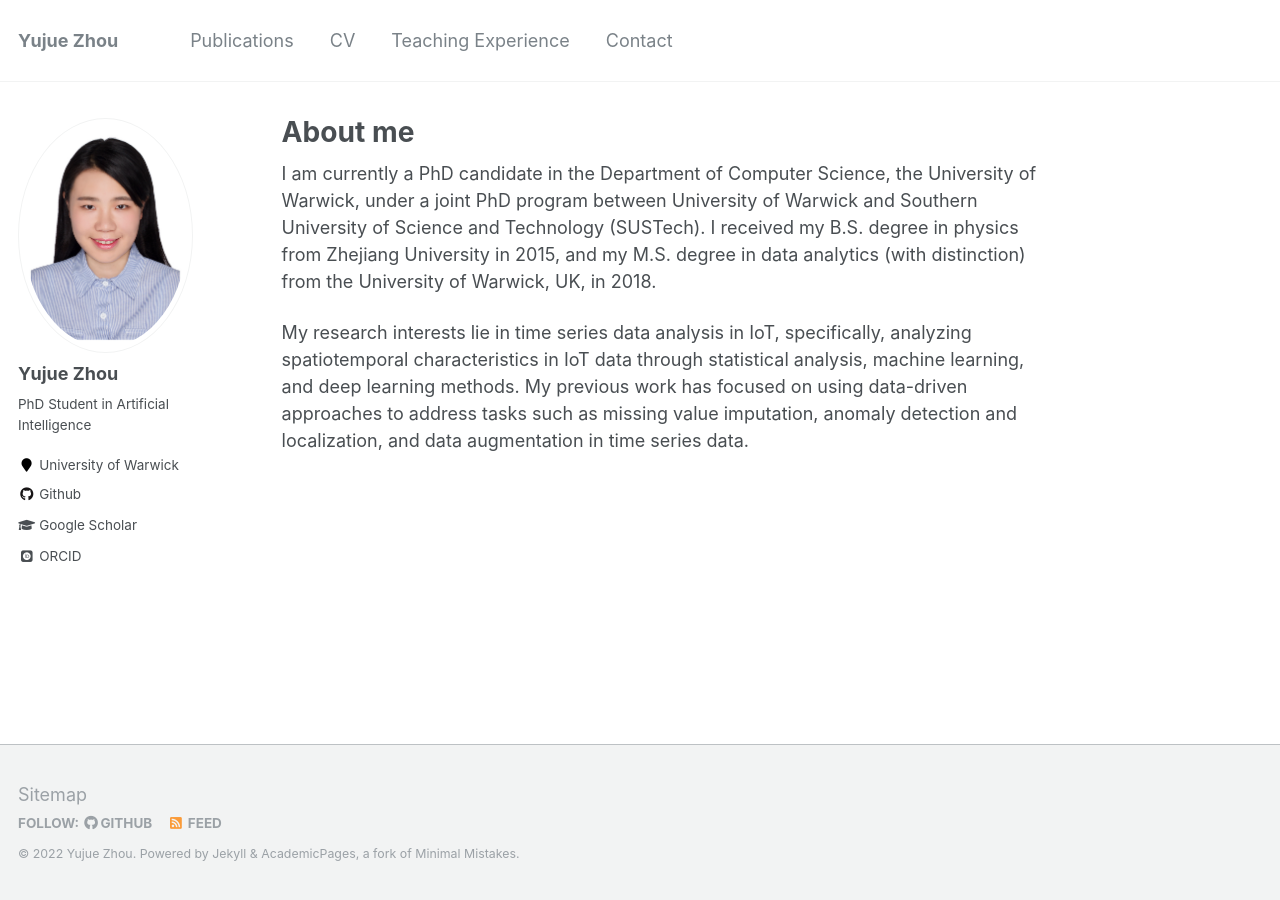
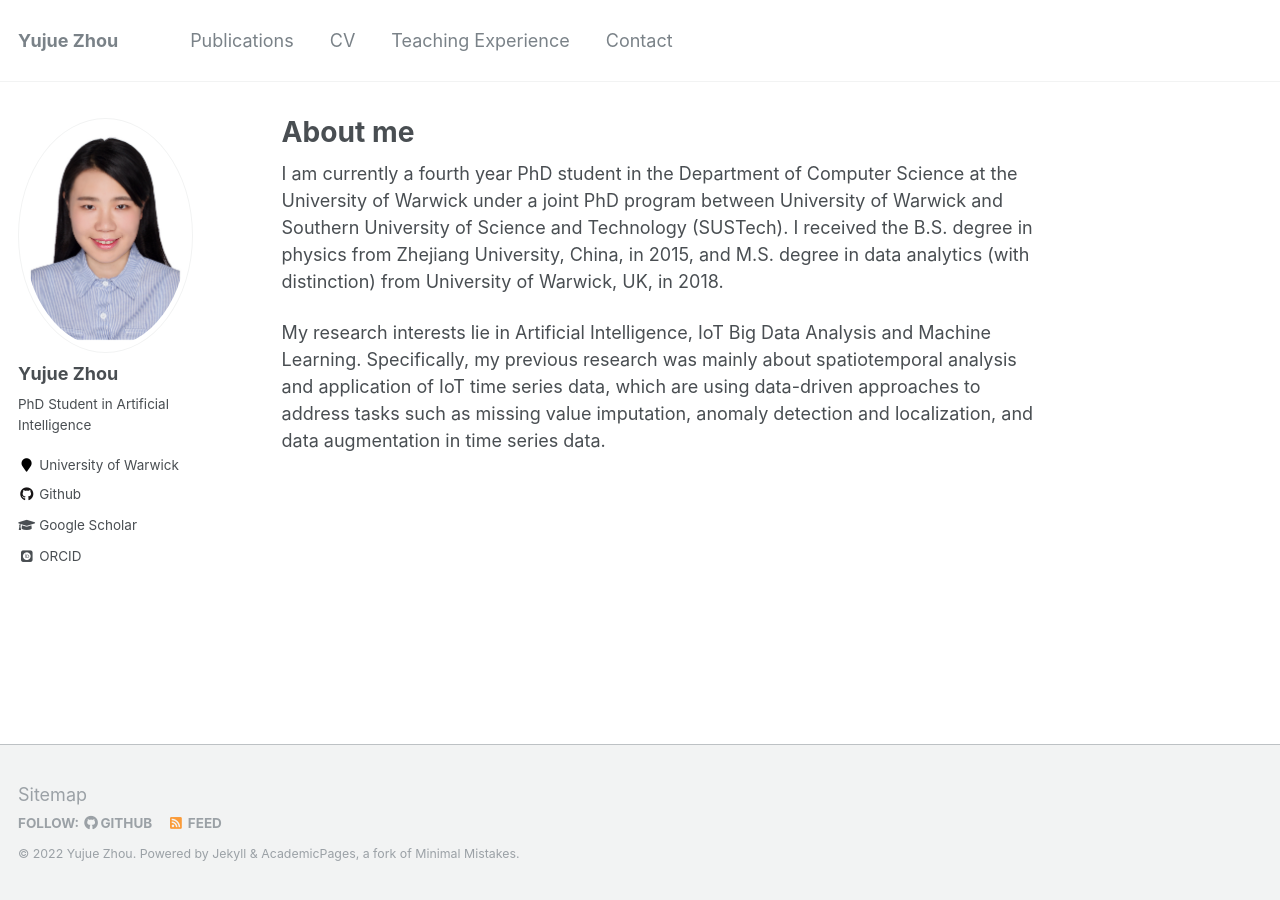
Before and after one commit to yujue-zhou/yujue-zhou.github.io, a Jekyll site: the page built from _pages/about.md, in a window 1280 px wide. Built offline with Jekyll 4.4.1, drawn with Linux system fonts in a browser that asks for light colours; some web fonts are replaced.

Commit message:
Update about.md

```diff
--- a/_pages/about.md
+++ b/_pages/about.md
@@ -8,6 +8,6 @@ redirect_from:
   - /about.html
 ---
 
-I am currently a PhD candidate in the Department of Computer Science, the University of Warwick, under a joint PhD program between University of Warwick and Southern University of Science and Technology (SUSTech). I received my B.S. degree in physics from Zhejiang University in 2015, and my M.S. degree in data analytics (with distinction) from the University of Warwick, UK, in 2018.
+I am currently a fourth year PhD student in the Department of Computer Science at the University of Warwick under a joint PhD program between University of Warwick and Southern University of Science and Technology (SUSTech). I received the B.S. degree in physics from Zhejiang University, China, in 2015, and M.S. degree in data analytics (with distinction) from University of Warwick, UK, in 2018.
 
-My research interests lie in time series data analysis in IoT, specifically, analyzing spatiotemporal characteristics in IoT data through statistical analysis, machine learning, and deep learning methods. My previous work has focused on using data-driven approaches to address tasks such as missing value imputation, anomaly detection and localization, and data augmentation in time series data.
+My research interests lie in Artificial Intelligence, IoT Big Data Analysis and Machine Learning. Specifically, my previous research was mainly about spatiotemporal analysis and application of IoT time series data, which are using data-driven approaches to address tasks such as missing value imputation, anomaly detection and localization, and data augmentation in time series data.
```
